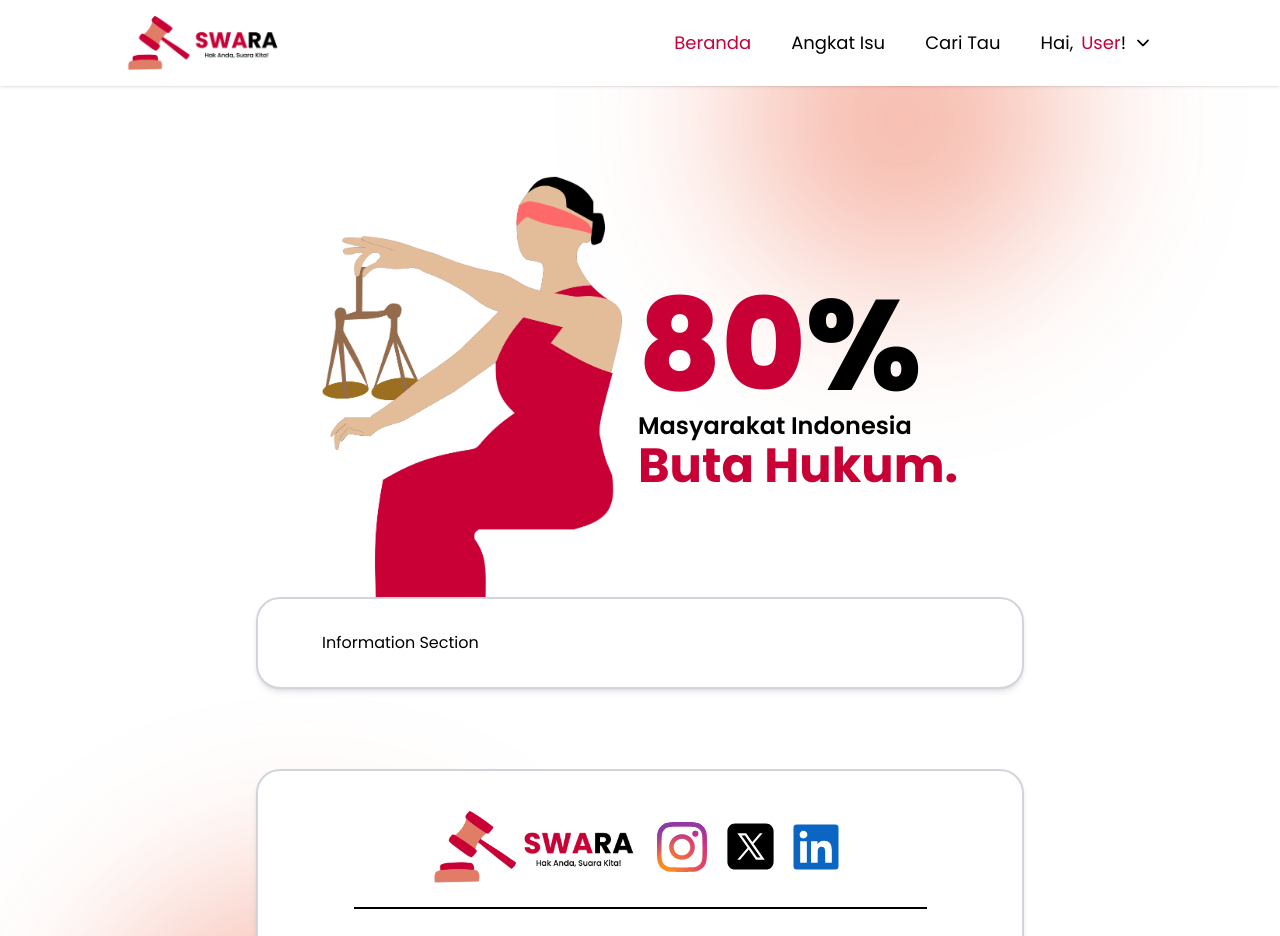
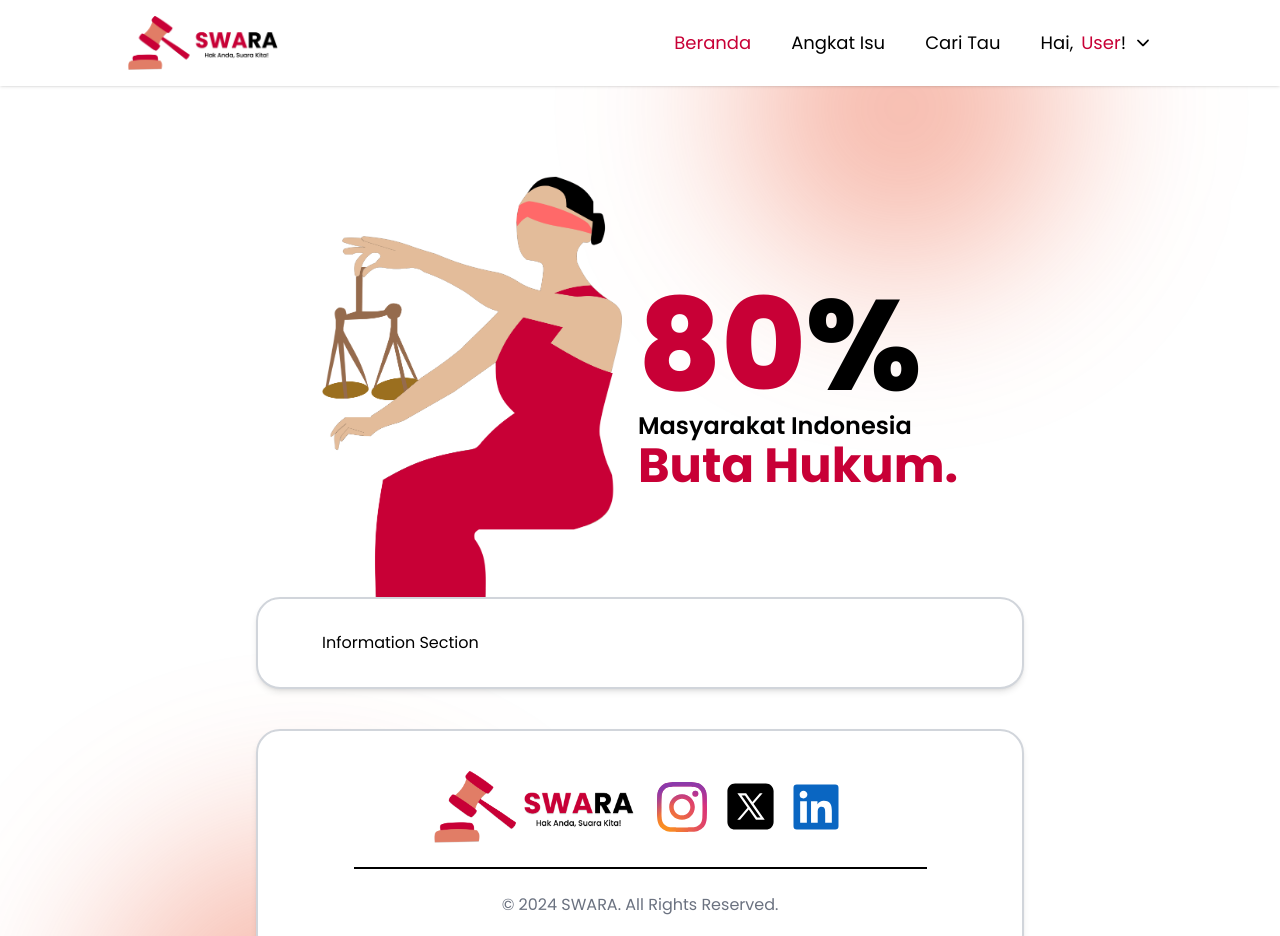
Before and after one commit to lontonggg/swara-fe, a Next.js app: page / in a window 1280 px wide. Shown: the top 936 px of the page. Built offline with nearby package versions, Linux system fonts and the light colour scheme.

Commit message:
fix: Make some adjustments to Footer

```diff
--- a/src/components/common/Footer.tsx
+++ b/src/components/common/Footer.tsx
@@ -4,7 +4,7 @@ import Link from 'next/link';
 
 export const Footer = () => {
   return (
-    <div className='relative border-2 border-gray-300 rounded-3xl py-10 bg-white shadow-md mt-10 flex flex-col items-center mb-10'>
+    <div className='relative border-2 border-gray-300 rounded-3xl py-10 bg-white shadow-md flex flex-col items-center'>
       <div className='flex items-center justify-between w-full px-6 md:px-20 lg:px-24 xl:px-44'>
         <div className='flex items-center'>
           <Image src='/common/logo.png' width={200} height={200} alt='logo' />
```
